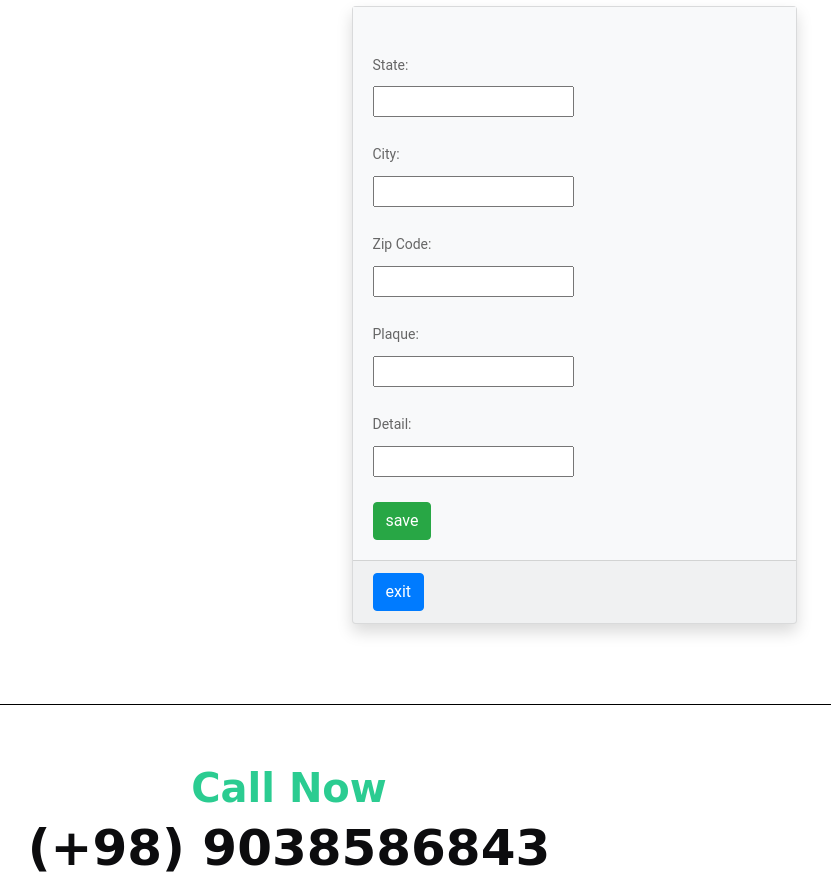
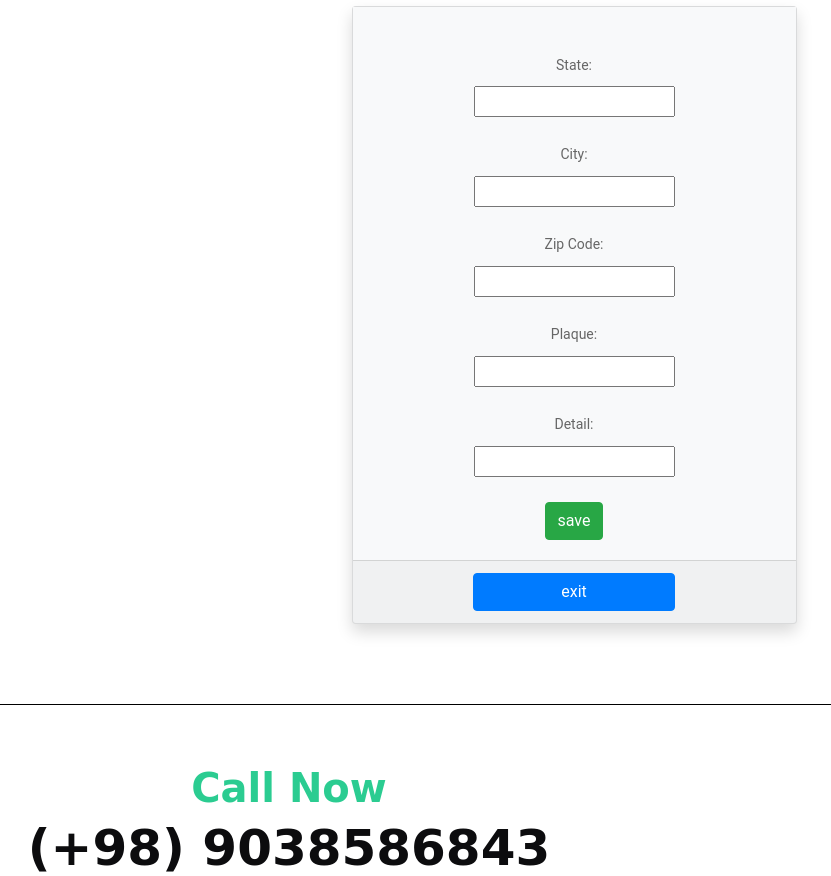
Before and after one commit to Ayazadeh/online_shop, a Django app: page /accounts/address/ in a window 1280 px wide. Shown: the part 125-1001 px from the top of the page, without its empty margins (66-897 px from the left). Run offline with Django 3.2, Linux system fonts and the light colour scheme; parts of the project's set-up code (start-up, migrations or seed data) failed here and were passed over; some libraries are stand-ins or nearby versions; some web fonts are replaced.

Commit message:
modified

```diff
--- a/templates/customer/address.html
+++ b/templates/customer/address.html
@@ -4,7 +4,7 @@
     <div class="container">
         <div class="row UpDown justify-content-center">
             <div class="col-9 col-sm-9 col-md-9 col-lg-6 col-xl-5">
-                <div class="card shadow w-auto bg-light">
+                <div class="card shadow text-center bg-light">
                     <div class="card-body bg-light">
                         <form method="POST">
                             {% csrf_token %}
@@ -23,8 +23,8 @@
                             <button type="submit" class="btn btn-success">save</button>
                         </form>
                     </div>
-                    <div class="card-footer">
-                        <a href="{% url 'customer:profile' %}" class="btn btn-primary">exit</a>
+                    <div class="card-footer text-center">
+                        <a href="{% url 'customer:profile' %}" class="btn btn-primary w-50">exit</a>
                     </div>
                 </div>
             </div>
--- a/templates/customer/profile.html
+++ b/templates/customer/profile.html
@@ -3,7 +3,7 @@
 {% block title %} Profile {% endblock %}
 {% block content %}
 
-    <div class="container-fluid mt-5">
+    <div class="container-fluid UpDown">
         {% if user.is_authenticated %}
             <p class="text-success font-weight-bold">Welcome,
                 <span class="text-info text-capitalize">{{ user.username }}</span>.
@@ -36,7 +36,7 @@
                     </div>
                     <div class="card-footer text-center">
                         <a href="{% url 'customer:address' %}" class="btn btn-primary w-25">Address+</a>
-                        <a target="_blank" href="{% url 'customer:user_edit' user.id %}" class="btn btn-primary ml-4 w-25">Edit</a>
+                        <a href="{% url 'customer:user_edit' user.id %}" class="btn btn-primary ml-4 w-25">Edit</a>
                         <a href="{% url 'customer:logout' %}" class="btn btn-primary ml-4 w-25">Exit</a>
                     </div>
                 </div>
```
Also changed, not shown: templates/customer/user_edit.html (+5 -12 lines).
